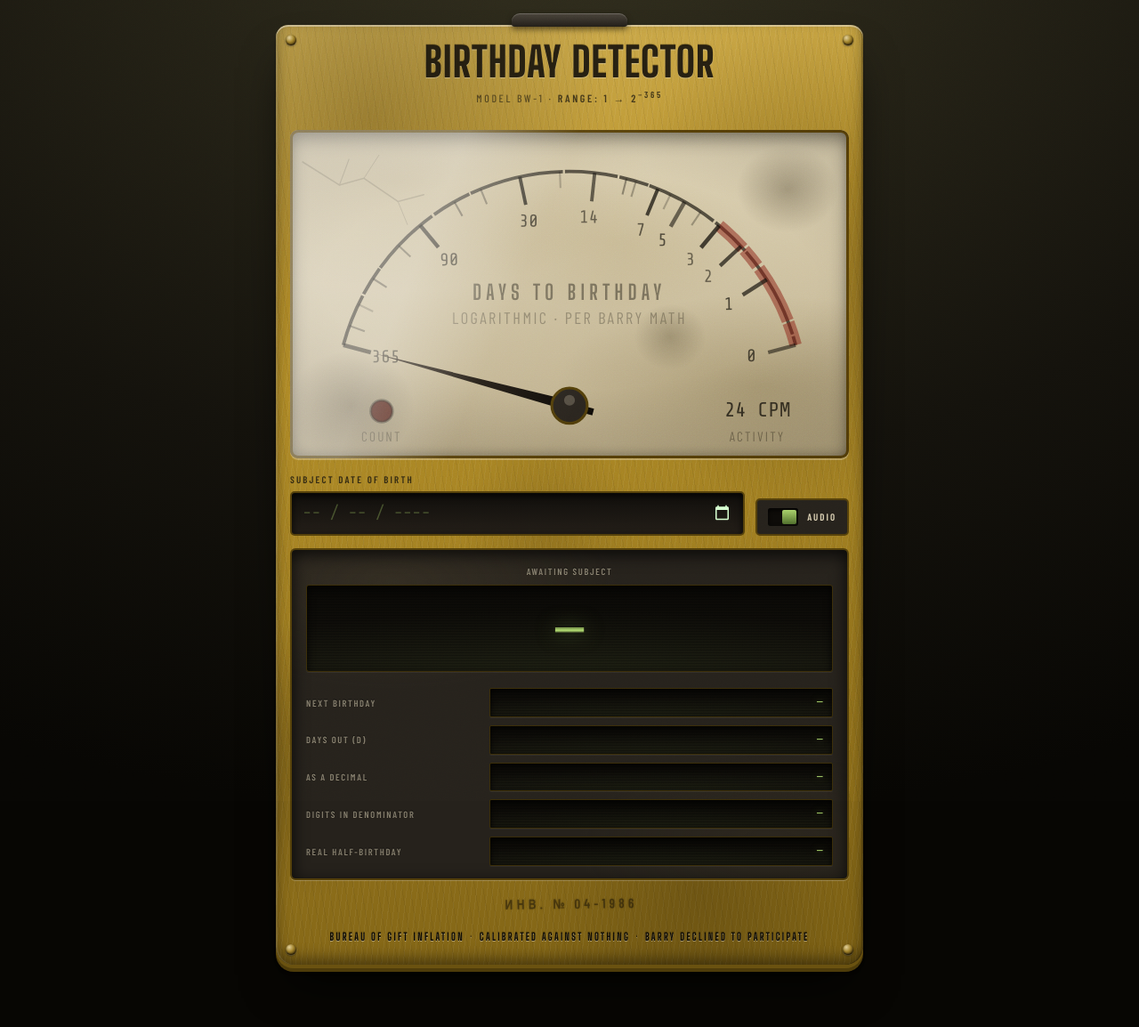
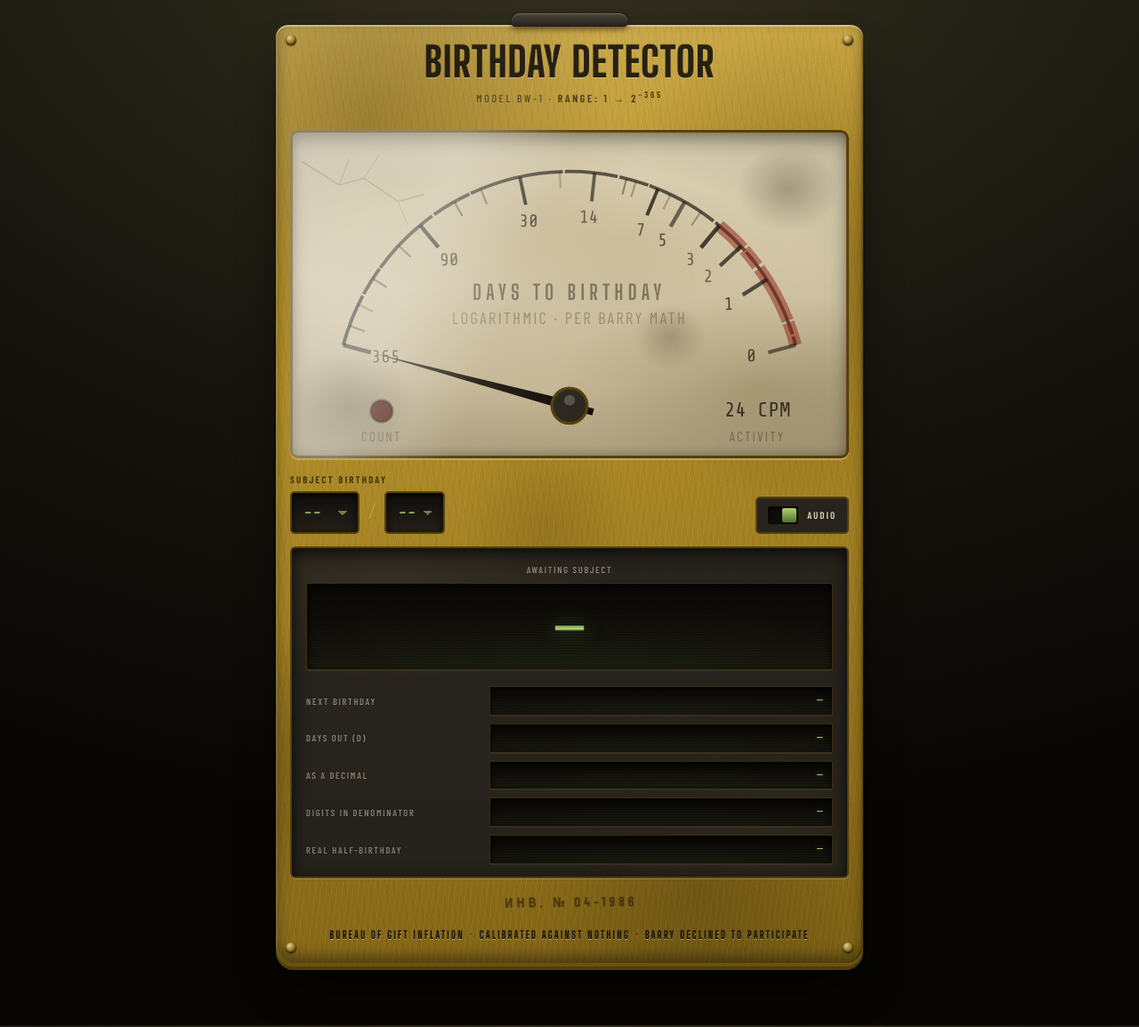
Before and after one commit to ahecht/ahecht.github.io, a Jekyll site: the page barry/index.html, which Jekyll copies as it is, in a window 1280 px wide. Shown: the whole page at 89% size. Built offline with Jekyll 4.4.1, drawn with Linux system fonts in a browser that asks for light colours.

Commit message:
Ask for month and day only, and call it a birthday
The year was never part of the calculation - only the recurring month and
day are - but asking for a full date invites entering an actual date of
birth from decades ago, which reads as though the year matters. The field
is now two selectors, month and day, labelled "Subject birthday".

Day options are rebuilt when the month changes, so only real dates can be
picked. February offers 29, since occurrence() already rolls a leap-day
birthday to Mar 1 in common years; a day past the end of a newly chosen
month is dropped rather than carried over.

Drops what the old control needed and this one does not: parseISO, the
stand-in placeholder and its .empty bookkeeping, the transparent-colour
trick that hid the native mm/dd/yyyy, and the iOS appearance and metric
overrides. A select has no native placeholder to fight and no year to
suppress, so all of that goes.

Co-Authored-By: Claude Opus 5 (1M context) <noreply@anthropic.com>
Claude-Session: https://claude.ai/code/session_01HNcNgo6iCjBDEABU2X3JA7

```diff
--- a/barry/index.html
+++ b/barry/index.html
@@ -146,46 +146,36 @@ svg.gauge{display:block;width:100%;height:auto}
   display:grid;grid-template-columns:1fr auto;gap:12px;align-items:end;
   margin-top:16px;
 }
-label.cap{
+.cap{
   display:block;font-size:11px;letter-spacing:.2em;text-transform:uppercase;
   color:rgba(23,20,14,.8);font-weight:600;margin-bottom:5px;
 }
-input[type=date]{
-  width:100%;font-family:'Share Tech Mono',monospace;font-size:19px;
-  padding:11px 12px;color:var(--radium-hot);
-  background:linear-gradient(180deg,#100e0b,#221d17);
+/* month and day only: the year is not part of the calculation, and asking for it
+   invites a date decades back when what is wanted is the recurring day */
+.datefield{display:flex;align-items:center;gap:9px}
+.datefield select{
+  font-family:'Share Tech Mono',monospace;font-size:19px;
+  padding:11px 30px 11px 13px;color:var(--radium-hot);
+  text-shadow:0 0 8px rgba(127,166,80,.45);
   border:2px solid #54400a;border-radius:5px;
   box-shadow:inset 0 3px 9px rgba(0,0,0,.8);
-  /* iOS sizes date inputs on its own metrics unless appearance is reset, which is
-     what stretched the field and pushed the value out of the visible box */
   -webkit-appearance:none;appearance:none;
-  min-height:48px;
+  min-height:48px;cursor:pointer;
+  /* the two 45deg wedges draw the caret that appearance:none removes */
+  background-image:
+    linear-gradient(45deg, transparent 50%, rgba(168,209,106,.55) 50%),
+    linear-gradient(135deg, rgba(168,209,106,.55) 50%, transparent 50%),
+    linear-gradient(180deg,#100e0b,#221d17);
+  background-position:calc(100% - 17px) calc(50% + 1px), calc(100% - 12px) calc(50% + 1px), 0 0;
+  background-size:5px 5px, 5px 5px, 100% 100%;
+  background-repeat:no-repeat;
 }
-input[type=date]::-webkit-date-and-time-value{text-align:left;margin:0;line-height:normal}
-input[type=date]::-webkit-datetime-edit{padding:0;line-height:normal}
-input[type=date]::-webkit-calendar-picker-indicator{filter:invert(1) sepia(1) saturate(4) hue-rotate(45deg);cursor:pointer}
+.datefield select option{background:#12100b;color:#a8d16a}
+.datefield .sep{
+  font-family:'Share Tech Mono',monospace;font-size:19px;
+  color:rgba(168,209,106,.4);
+}
 :focus-visible{outline:3px solid #17140e;outline-offset:2px}
-
-/* iOS shows nothing at all in an empty date field, so stand in for the missing
-   placeholder; .empty is toggled from the script */
-.datewrap{position:relative;display:block}
-.datewrap::after{
-  content:attr(data-ph);
-  position:absolute;left:14px;top:0;bottom:0;
-  display:none;align-items:center;pointer-events:none;
-  font-family:'Share Tech Mono',monospace;font-size:19px;
-  color:rgba(168,209,106,.34);
-  animation:await 2.4s ease-in-out infinite;   /* an empty register waiting for input */
-}
-.datewrap.empty::after{display:flex}
-/* Desktop browsers print their own mm/dd/yyyy in the input's own colour, which
-   lands underneath ours. Make it transparent while the field is empty and
-   unfocused, then hand the field straight back the moment it is focused so the
-   real segments are there to type into. Colour-based so it works outside WebKit. */
-.datewrap.empty input{color:transparent}
-.datewrap.empty:focus-within input{color:var(--radium-hot)}
-.datewrap.empty:focus-within::after{display:none}
-@keyframes await{0%,100%{opacity:1}50%{opacity:.42}}
 
 .switch{
   display:flex;align-items:center;gap:10px;cursor:pointer;user-select:none;
@@ -351,8 +341,6 @@ dl{margin:0}
   .plate{padding:4px 6px 12px}
   /* stacked, but sized to content so neither control reads as a full-width slab */
   .controls{grid-template-columns:1fr;justify-items:start;gap:10px}
-  .datewrap{width:max-content}
-  input[type=date]{width:auto;min-width:12.5em}
   /* one line per clause instead of an arbitrary wrap mid-phrase */
   .engraved{line-height:2}
   .engraved span{display:block}
@@ -363,7 +351,6 @@ dl{margin:0}
 @media (prefers-reduced-motion:reduce){
   #needle{transition:none}
   .lamp{transition:none}
-  .datewrap::after{animation:none}
 }
 </style>
 </head>
@@ -423,8 +410,12 @@ dl{margin:0}
 
   <div class="controls">
     <div>
-      <label class="cap" for="dob">Subject date of birth</label>
-      <span class="datewrap" data-ph="-- / -- / ----"><input type="date" id="dob"></span>
+      <span class="cap" id="dob-cap">Subject birthday</span>
+      <div class="datefield" role="group" aria-labelledby="dob-cap">
+        <select id="mon" aria-label="Birthday month"></select>
+        <span class="sep">/</span>
+        <select id="day" aria-label="Birthday day"></select>
+      </div>
     </div>
     <div class="switch on" id="audio" role="switch" aria-checked="true" tabindex="0">
       <div class="track"><div class="knob"></div></div>
@@ -558,18 +545,30 @@ function verdict(d){
   return ['','Background Birthday','Indistinguishable from any other day of the year.'];
 }
 
-/* stands in for the placeholder iOS refuses to draw on an empty date field */
-function syncDateField(){
-  document.querySelector('.datewrap').classList.toggle('empty', !$('dob').value);
+var MONTHS=['Jan','Feb','Mar','Apr','May','Jun','Jul','Aug','Sep','Oct','Nov','Dec'];
+/* February carries 29: occurrence() rolls a leap-day birthday to Mar 1 in common years */
+var DAYS_IN=[31,29,31,30,31,30,31,31,30,31,30,31];
+
+function fillDays(){
+  var sel=$('day'), keep=+sel.value, mo=+$('mon').value;
+  var max=mo?DAYS_IN[mo-1]:31, h='<option value="">--</option>';
+  for(var n=1;n<=max;n++) h+='<option value="'+n+'">'+(n<10?'0':'')+n+'</option>';
+  sel.innerHTML=h;
+  if(keep && keep<=max) sel.value=keep;   /* Feb 30 selected then month changed: drop it */
 }
+(function buildDateControls(){
+  var h='<option value="">--</option>';
+  MONTHS.forEach(function(name,i){ h+='<option value="'+(i+1)+'">'+name.toUpperCase()+'</option>'; });
+  $('mon').innerHTML=h;
+  fillDays();
+})();
 
 function update(){
-  syncDateField();
-  var v=parseISO($('dob').value);
-  if(!v){ $('verdict').hidden=true; return; }   /* no reading, so no lit annunciator */
+  var mo=+$('mon').value, da=+$('day').value;
+  if(!mo||!da){ $('verdict').hidden=true; return; }   /* no reading, so no lit annunciator */
   var today=midnight(new Date());
-  var nxt=occurrence(today.getFullYear(),v.m,v.d);
-  if(nxt<today) nxt=occurrence(today.getFullYear()+1,v.m,v.d);
+  var nxt=occurrence(today.getFullYear(),mo,da);
+  if(nxt<today) nxt=occurrence(today.getFullYear()+1,mo,da);
   var d=Math.round((nxt-today)/86400000);
   state.d=d;
 
```
Also changed, not shown: other parts of barry/index.html (+4 -8 lines).
